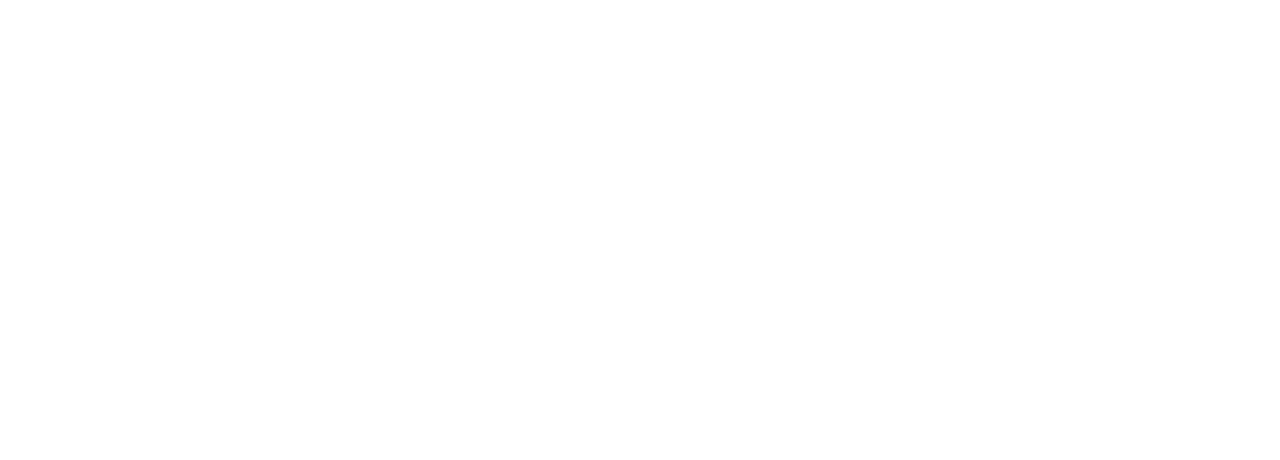
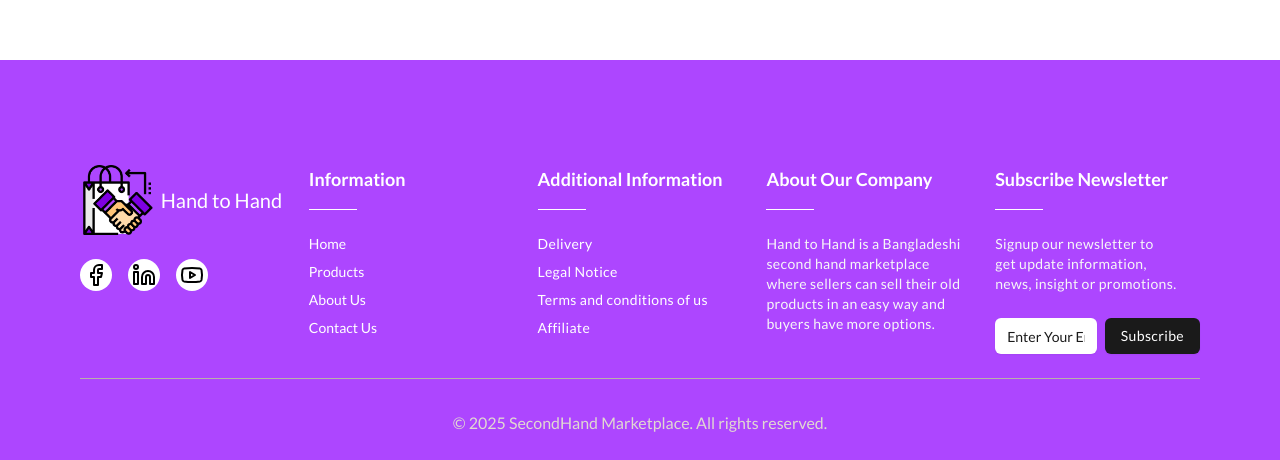
Before and after one commit to sifatullahshoyon/hand_to_hand_client, a Next.js app: page / in a window 1280 px wide. Shown: the part 820-1280 px from the top of the page. Before the commit the page ends 800 px from the top, so only its background shows below. Built offline with nearby package versions, Linux system fonts and the light colour scheme.

Commit message:
compleate footer

```diff
--- a/src/app/(WithCommonLayout)/layout.tsx
+++ b/src/app/(WithCommonLayout)/layout.tsx
@@ -1,12 +1,14 @@
+import Footer from "@/components/shared/Footer/Footer";
 import Navbar from "@/components/shared/Navbar/Navbar";
 import React from "react";
 
 const CommonLayout = ({ children }: { children: React.ReactNode }) => {
   return (
-    <div>
+    <>
       <Navbar />
-      {children}
-    </div>
+      <div className="min-h-screen">{children}</div>
+      <Footer />
+    </>
   );
 };
 
--- /dev/null
+++ b/src/components/shared/Footer/Footer.tsx
@@ -0,0 +1,146 @@
+import Container from "../Container";
+import logo from "@/app/assets/img/logo.png";
+import { Input } from "@/components/ui/input";
+
+import Link from "next/link";
+import Image from "next/image";
+import { Facebook, Linkedin, Youtube } from "lucide-react";
+import { Button } from "@/components/ui/button";
+
+const Footer = () => {
+  return (
+    <footer className="bg-purple-500 mx-auto">
+      <Container>
+        <div className="flex flex-col items-center justify-center h-full pb-1 pt-24 lg:py-0 lg:h-[400px]">
+          <div className="grid grid-cols-1 md:grid-cols-3 lg:grid-cols-5 pb-6 md:pt-20 gap-6">
+            {/* logo */}
+            <div>
+              <Link
+                href="/"
+                className="flex md:justify-center items-center gap-2"
+              >
+                <Image src={logo} alt="logo" width={70} />
+                <p className="text-white text-xl">Hand to Hand</p>
+              </Link>
+
+              {/* social icons */}
+              <div className="flex justify-start items-center flex-wrap gap-4 mt-6">
+                <div className="w-8 h-8 bg-white rounded-full flex justify-center items-center cursor-pointer">
+                  <Facebook />
+                </div>
+                <div className="w-8 h-8 bg-white rounded-full flex justify-center items-center cursor-pointer">
+                  <Linkedin />
+                </div>
+                <div className="w-8 h-8 bg-white rounded-full flex justify-center items-center cursor-pointer">
+                  <Youtube />
+                </div>
+              </div>
+            </div>
+
+            {/* Information */}
+            <div>
+              <h4 className="text-lg font-bold text-white pb-4">Information</h4>
+              <hr className="w-12 text-white" />
+              <div className="mt-6 flex flex-col">
+                <Link href="/about-us" className="text-sm  text-white mb-2">
+                  Home
+                </Link>
+                <Link href="/products" className="text-sm  text-white mb-2">
+                  Products
+                </Link>
+                <Link href="/" className="text-sm  text-white mb-2">
+                  About Us
+                </Link>
+                <Link href="/about-us" className="text-sm  text-white mb-2">
+                  Contact Us
+                </Link>
+              </div>
+            </div>
+            {/* our company */}
+            <div>
+              <h4 className="text-lg font-bold text-white  pb-4">
+                Additional Information
+              </h4>
+              <hr className="w-12 text-white" />
+              <div className="mt-6 flex flex-col">
+                <Link
+                  href="/"
+                  className="text-sm  text-white mb-2 tracking-wide"
+                >
+                  Delivery
+                </Link>
+                <Link
+                  href="/"
+                  className="text-sm  text-white mb-2 tracking-wide"
+                >
+                  Legal Notice
+                </Link>
+                <Link
+                  href="/"
+                  className="text-sm  text-white mb-2 text-balance tracking-wide"
+                >
+                  Terms and conditions of us
+                </Link>
+                <Link
+                  href="/"
+                  className="text-sm  text-white mb-2 tracking-wide"
+                >
+                  Affiliate
+                </Link>
+              </div>
+            </div>
+            {/* About Our Shrefre */}
+            <div>
+              <h4 className="text-lg font-bold text-white  pb-4">
+                About Our Company
+              </h4>
+              <hr className="w-12 text-white" />
+              <div className="mt-6 flex flex-col">
+                <p className=" text-[#F7F7F7] text-sm tracking-wide text-balance">
+                  Hand to Hand is a Bangladeshi second hand marketplace where
+                  sellers can sell their old products in an easy way and buyers
+                  have more options.
+                </p>
+              </div>
+            </div>
+            {/* Subscribe Newsletter*/}
+            <div>
+              <h4 className="text-lg font-bold text-white  pb-4">
+                Subscribe Newsletter
+              </h4>
+              <hr className="w-12 text-white" />
+              <div className="mt-6 flex flex-col">
+                <p className=" text-[#F7F7F7] text-sm tracking-wide text-balance">
+                  Signup our newsletter to get update information, news, insight
+                  or promotions.
+                </p>
+                <div className="md:flex w-full max-w-sm items-center md:space-x-2 space-y-2 lg:space-y-0 mt-6">
+                  <Input
+                    type="email"
+                    placeholder="Enter Your Email"
+                    className="text-[#1A1A1A] bg-white focus-visible:ring-0 focus-visible:ring-offset-0 focus:border-transparent outline-none   border-none"
+                  />
+                  <Button
+                    type="submit"
+                    variant="destructive"
+                    className="bg-[#1A1A1A] hover:bg-gray-900 tracking-wide"
+                  >
+                    Subscribe
+                  </Button>
+                </div>
+              </div>
+            </div>
+          </div>
+
+          <hr className="w-full text-[#B9B1A9]" />
+          <p className="mt-8 text-[#E1D9D1]">
+            © {new Date().getFullYear()} SecondHand Marketplace. All rights
+            reserved.
+          </p>
+        </div>
+      </Container>
+    </footer>
+  );
+};
+
+export default Footer;
```
